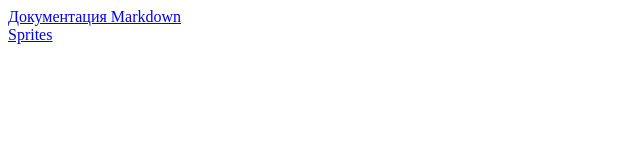
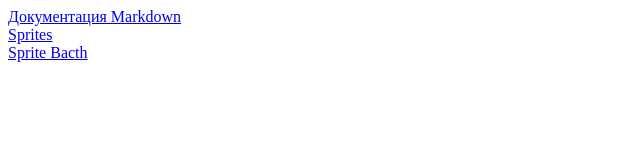
Before and after one commit to 1vanK/1vanK.github.io, a plain HTML site: page index.html in a window 1280 px wide. Shown: the full height of the page, 0-640 px from the left. Drawn offline with Linux system fonts and the light colour scheme.

Commit message:
Update index.html

```diff
--- a/index.html
+++ b/index.html
@@ -10,6 +10,6 @@
 
     <a href="Markdown/index.html">Документация Markdown</a><br>
     <a href="sprites.html">Sprites</a><br>
-
+    <a href="sprite_batch.html">Sprite Bacth</a><br>
   </body>
 </html>
```
